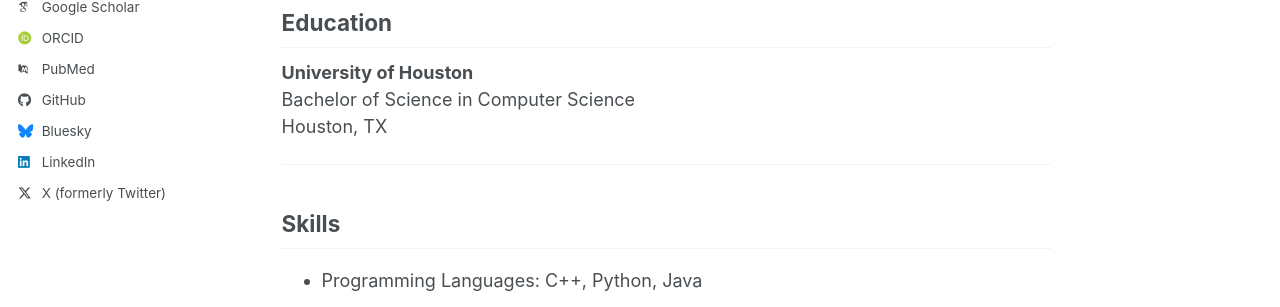
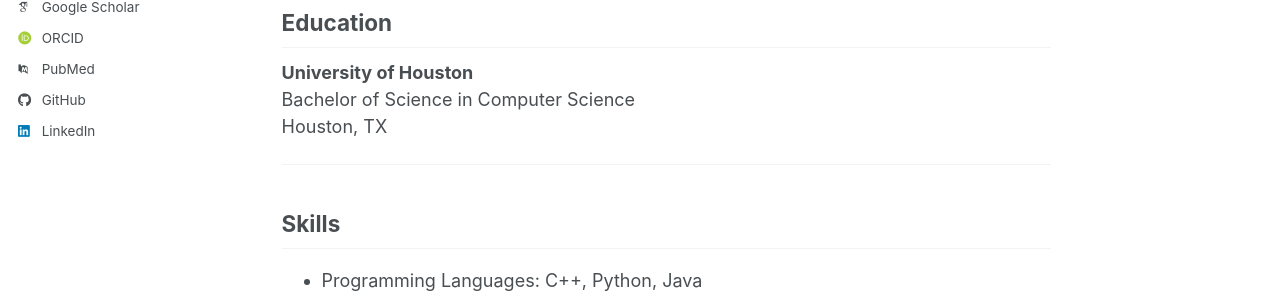
Before and after one commit to michaelshibu101-sketch/michaelshibu101-sketch.github.io, a Jekyll site: the page built from _pages/about.md, in a window 1280 px wide. Shown: the part 362-669 px from the top of the page. Built offline with Jekyll 4.4.1, drawn with Linux system fonts in a browser that asks for light colours; some web fonts are replaced; a script bundle is joined from its source files by our own code; library files that are not in the unit come from our copies; some of the changed lines change nothing that is shown.

Commit message:
Update _config.yml

```diff
--- a/_config.yml
+++ b/_config.yml
@@ -1,10 +1,6 @@
 # Welcome to Jekyll!
 #
-# This config file is meant for settings that affect your entire site, values
-# which you are expected to set up once and rarely need to edit after that.
-# For technical reasons, this file is *NOT* reloaded automatically when you use
-# `jekyll serve -l -H localhost`. If you change this file, please restart the
-# server process.
+# Configuration file for your Academic Pages site.
 
 # Basic Site Settings
 locale                   : "en-US"
@@ -25,57 +21,14 @@
   bio              : "Computer Science student | Aspiring Software Engineer"
   location         : "Houston, TX"
   employer         : "University of Houston"
-  uri              :
   email            : "mshibu@cougarnet.uh.edu"
 
-  # Academic websites
-  academia         :
-  arxiv            :
+  # Academic websites (leave blank if none)
   googlescholar    : "https://scholar.google.com/citations?user=PS_CX0AAAAAJ"
-  inspire-hep      :
-  impactstory      :
   orcid            : "https://orcid.org/yourorcidurl"
-  semantic         :
-  ssrn             :
   pubmed           : "https://www.ncbi.nlm.nih.gov/pubmed/?term=john+snow"
-  researchgate     :
-  scopus           :
-  zotero           :
-
-  # Repositories and software development
-  bitbucket        :
-  codepen          :
-  dribbble         :
   github           : "michaelshibu101-sketch"
-  kaggle           :
-  stackoverflow    :
-
-  # Social media
-  artstation       :
-  bluesky          : "bsky.app"
-  facebook         :
-  flickr           :
-  foursquare       :
-  goodreads        :
-  google_plus      :
-  keybase          :
-  instagram        :
-  lastfm           :
   linkedin         : "https://www.linkedin.com/in/michael-shibu-9a3761340/"
-  mastodon         :
-  medium           :
-  pinterest        :
-  soundcloud       :
-  steam            :
-  telegram         :
-  tumblr           :
-  twitter          : ""
-  vine             :
-  weibo            :
-  wikipedia        :
-  xing             :
-  youtube          :
-  zhihu            :
 
 # Publication Category
 publication_category:
@@ -87,67 +40,21 @@
     title: 'Conference Papers'
 
 # Site Settings
-teaser                   :
 breadcrumbs              : false
 words_per_minute         : 160
 future                   : true
 read_more                : "disabled"
 talkmap_link             : false
+
+# Comments (disabled for assignment)
 comments:
-  provider               :
-  disqus:
-    shortname            :
-  discourse:
-    server               :
-  facebook:
-    appid                :
-    num_posts            :
-    colorscheme          :
-staticman:
-  allowedFields          : ['name', 'email', 'url', 'message']
-  branch                 : "gh-pages"
-  commitMessage          : "New comment."
-  filename               : comment-{@timestamp}
-  format                 : "yml"
-  moderation             : true
-  path                   : "_data/comments/{options.slug}"
-  requiredFields         : ['name', 'email', 'message']
-  transforms:
-    email                : "md5"
-  generatedFields:
-    date:
-      type               : "date"
-      options:
-        format           : "iso8601"
-atom_feed:
-  hide                   : false
-  path                   :
-
-# SEO Related
-google_site_verification :
-bing_site_verification   :
-alexa_site_verification  :
-yandex_site_verification :
-
-# Social Sharing
-twitter:
-  username               : &twitter
-facebook:
-  username               :
-  app_id                 :
-  publisher              :
-og_image                 :
-og_description           :
-social:
-  type                   :
-  name                   :
-  links:
+  provider               : false
 
 # Analytics
 analytics:
   provider               : "google-analytics-4"
   google:
-    tracking_id          : "G-71QGYYW3N9"
+    tracking_id          : "G-71QGYYW3N9"   # your GA4 ID
 
 # Reading Files
 include:
@@ -162,32 +69,15 @@
   - .github
   - .jekyll-assets-cache
   - .sass-cache
-  - assets/js/_main.js
-  - assets/js/plugins
-  - assets/js/vendor
   - CHANGELOG
-  - Capfile
-  - config
   - Dockerfile
   - Gemfile
-  - Gruntfile.js
-  - gulpfile.js
-  - LICENSE
-  - local
-  - log
   - node_modules
-  - package.json*
-  - Rakefile
-  - README
-  - tmp
-  - vendor
 keep_files:
   - .git
-  - .svn
-encoding: "utf-8"
+
+# Markdown
 markdown_ext: "markdown,mkdown,mkdn,mkd,md"
-
-# Conversion
 markdown: kramdown
 highlighter: rouge
 lsi: false
@@ -229,7 +119,7 @@
       layout: single
       author_profile: true
       read_time: true
-      comments: true
+      comments: false
       share: true
       related: true
   - scope:
@@ -245,7 +135,7 @@
       layout: single
       author_profile: true
       share: true
-      comments: true
+      comments: false
   - scope:
       path: ""
       type: publications
@@ -253,7 +143,7 @@
       layout: single
       author_profile: true
       share: true
-      comments: true
+      comments: false
   - scope:
       path: ""
       type: portfolio
@@ -261,7 +151,7 @@
       layout: single
       author_profile: true
       share: true
-      comment: true
+      comments: false
   - scope:
       path: ""
       type: talks
@@ -269,27 +159,19 @@
       layout: talk
       author_profile: true
       share: true
+      comments: false
 
 # Sass/SCSS
 sass:
   sass_dir: _sass
   style: compressed
 
-# Outputting
+# Output
 permalink: /:categories/:title/
 timezone: Etc/UTC
 
 # Plugins
 plugins:
-  - jekyll-feed
-  - jekyll-gist
-  - jekyll-paginate
-  - jekyll-sitemap
-  - jekyll-redirect-from
-  - jemoji
-
-# Mimic GitHub Pages with --safe
-whitelist:
   - jekyll-feed
   - jekyll-gist
   - jekyll-paginate
```
